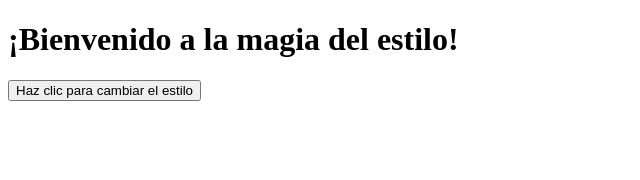
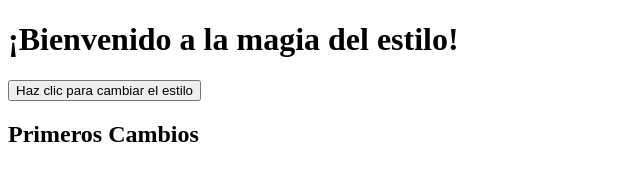
Before and after one commit to Ross-00/Repo-Tarea, a plain HTML site: page index.html in a window 1280 px wide. Shown: the whole page, without its empty margins (0-640 px from the left). Drawn offline with Linux system fonts and the light colour scheme.

Commit message:
Agregado de etiqueta

```diff
--- a/index.html
+++ b/index.html
@@ -11,6 +11,6 @@
   <button onclick="cambiarEstilo()">Haz clic para cambiar el estilo</button>
 
   <script src="app.js"></script>
-
+  <h2>Primeros Cambios</h2>
 </body>
 </html>
```
